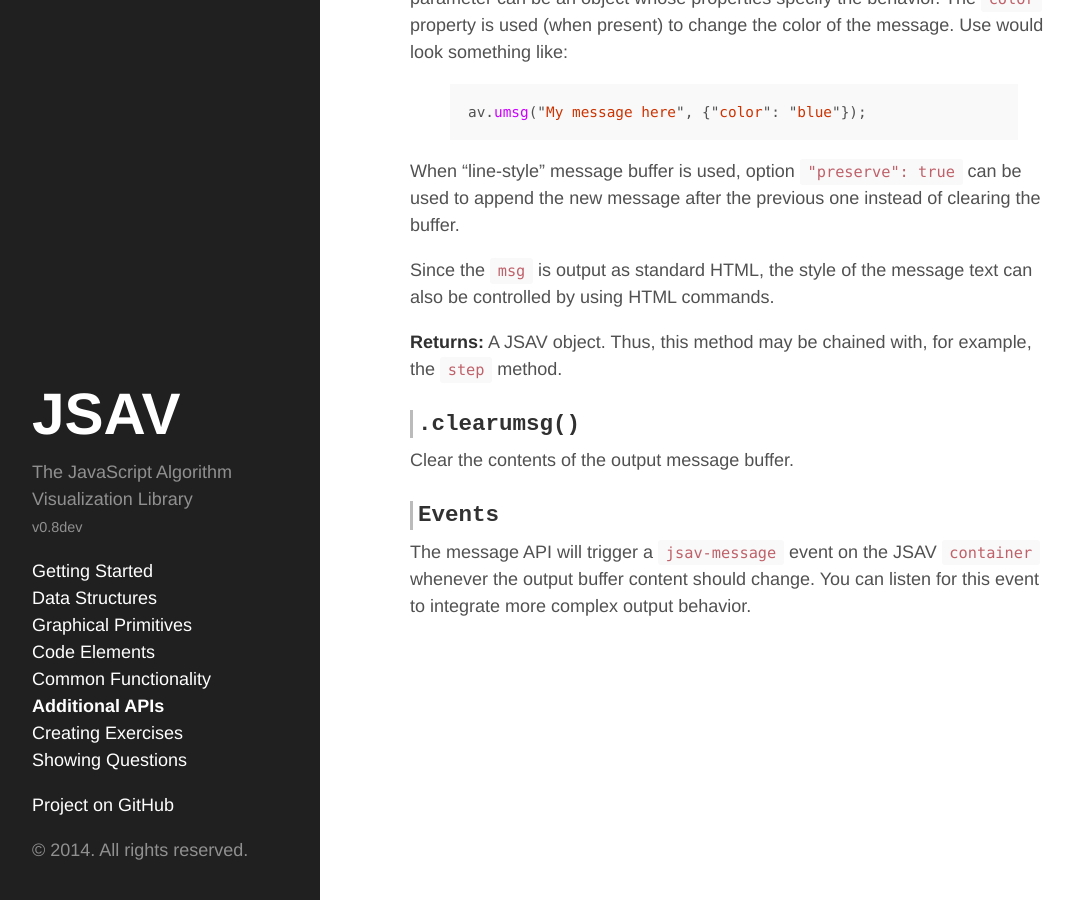
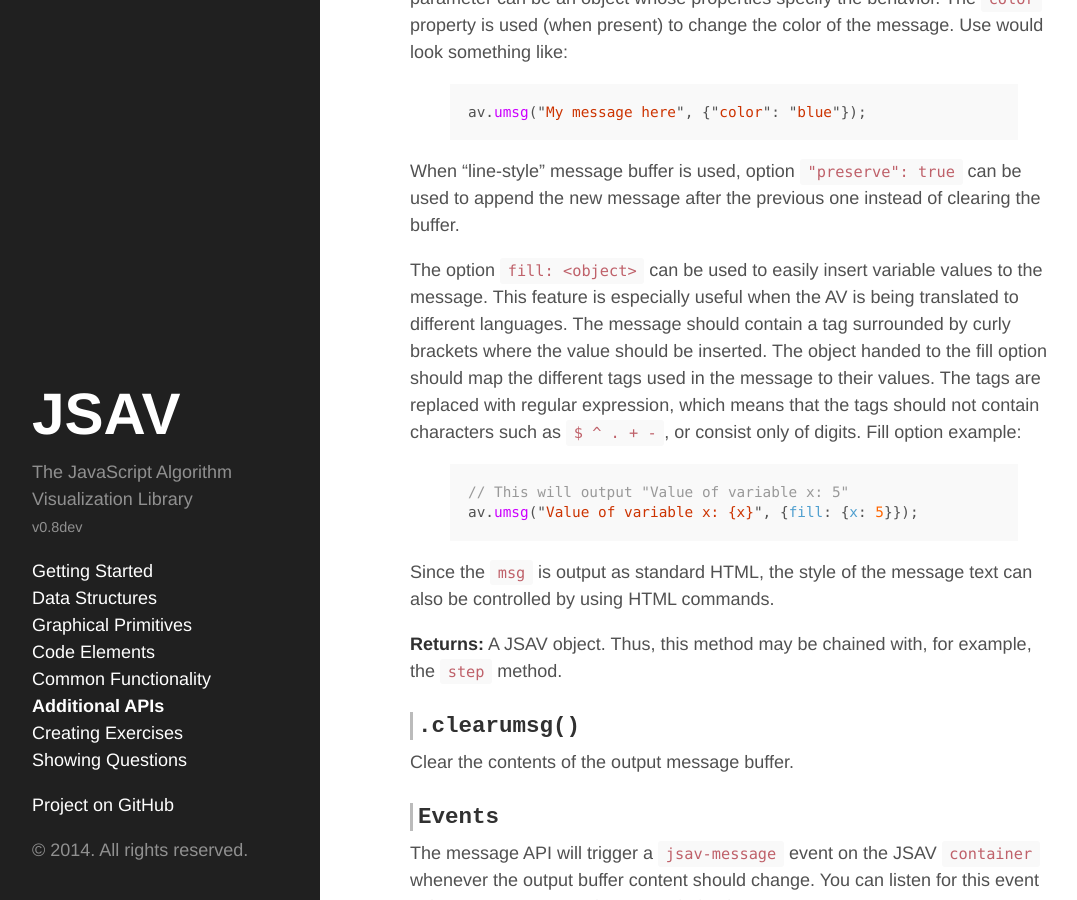
Before and after one commit to vkaravir/JSAV, a Jekyll site: the page built from otherapis/messages.md, in a window 1280 px wide and 900 px high, scrolled down 736 px. Shown: the whole window, without its empty margins (4-1081 px from the left). Built offline with Jekyll 4.4.1, drawn with Linux system fonts in a browser that asks for light colours; Markdown is read by kramdown in place of the engine named in the settings.

Commit message:
Added fill option description to Messages API.

````diff
--- a/otherapis/messages.md
+++ b/otherapis/messages.md
@@ -47,6 +47,19 @@ When "line-style" message buffer is used, option
 ```"preserve": true``` can be used to append the new message
 after the previous one instead of clearing the buffer.
 
+The  option ```fill: <object>``` can be used to easily insert variable values
+to the message. This feature is especially useful when the AV is being
+translated to different languages. The message should contain a tag surrounded
+by curly brackets where the value should be inserted. The object handed to the
+fill option should map the different tags used in the message to their values.
+The tags are replaced with regular expression, which means that the tags should
+not contain characters such as ```$ ^ . + -```, or consist only of digits.
+Fill option example:
+
+{% highlight javascript %}
+// This will output "Value of variable x: 5"
+av.umsg("Value of variable x: {x}", {fill: {x: 5}});
+{% endhighlight %}
 
 Since the
 ```msg``` is output as standard HTML, the style of
````
